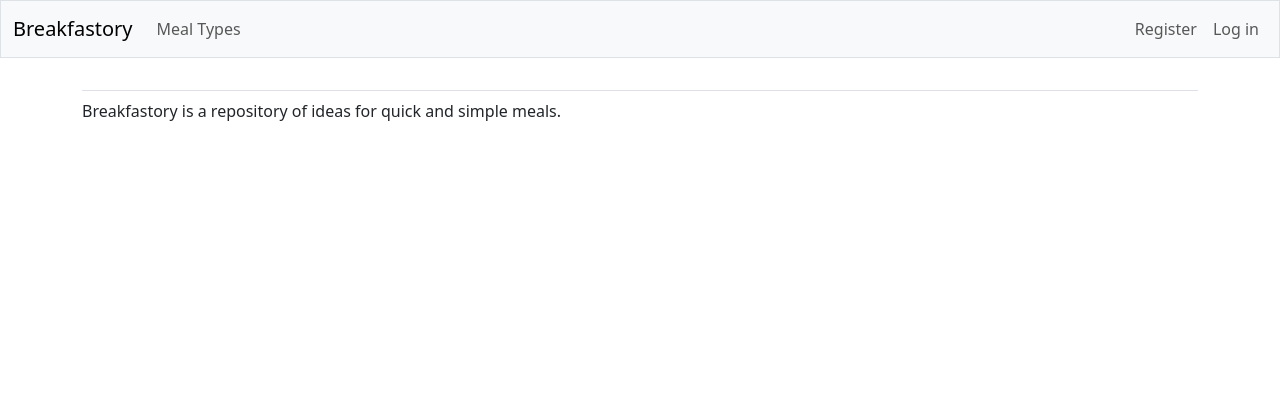
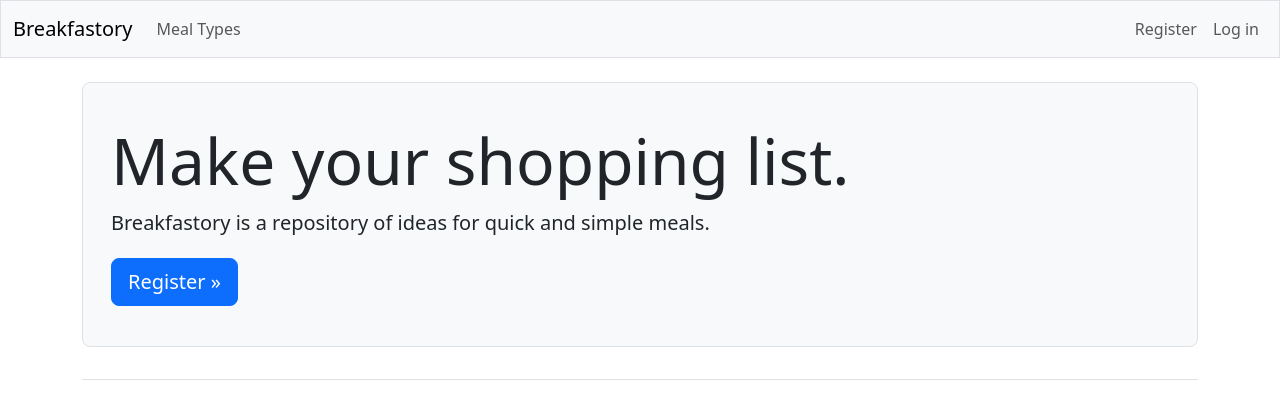
Before and after one commit to zk1989/django_app, a Django app: page / in a window 1280 px wide. Shown: the top 419 px of the page. Run offline with Django 4.2, Linux system fonts and the light colour scheme; some libraries are stand-ins or nearby versions.

Commit message:
Style the homepage

```diff
--- a/breakfastory/templates/breakfastory/index.html
+++ b/breakfastory/templates/breakfastory/index.html
@@ -1,7 +1,14 @@
 {% extends 'breakfastory/base.html' %}
 
-{% block content %}
+{% block page_header %}
+  <div class="p-3 mb-4 bg-light border rounded-3">
+    <div class="container-fluid py-4">
+      <h1 class="display-3">Make your shopping list.</h1>
 
-  <p>Breakfastory is a repository of ideas for quick and simple meals.</p>
+      <p class="lead">Breakfastory is a repository of ideas for quick and simple meals.</p>
+      <a class="btn btn-primary btn-lg mt-1" href="{% url 'accounts:register %'}">
+        Register &raquo;</a>
+    </div>
+  </div>
 
-  {% endblock content %}
+{% endblock page_header %}
```
